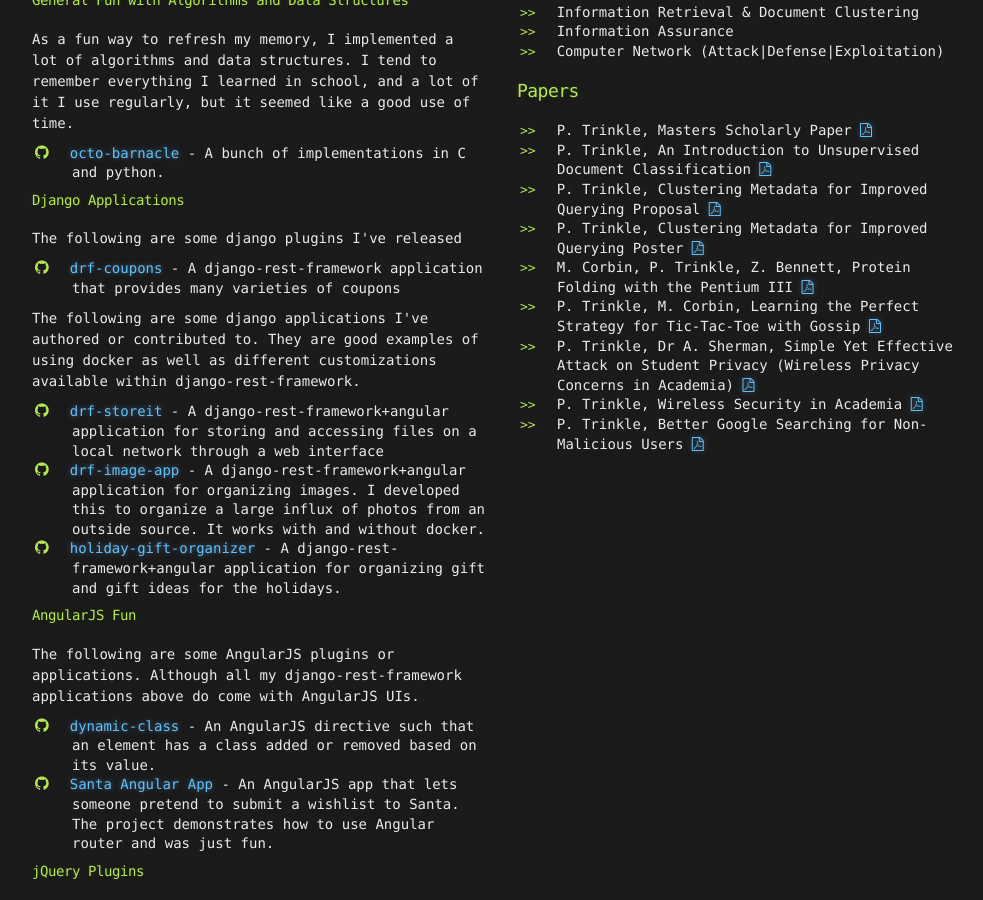
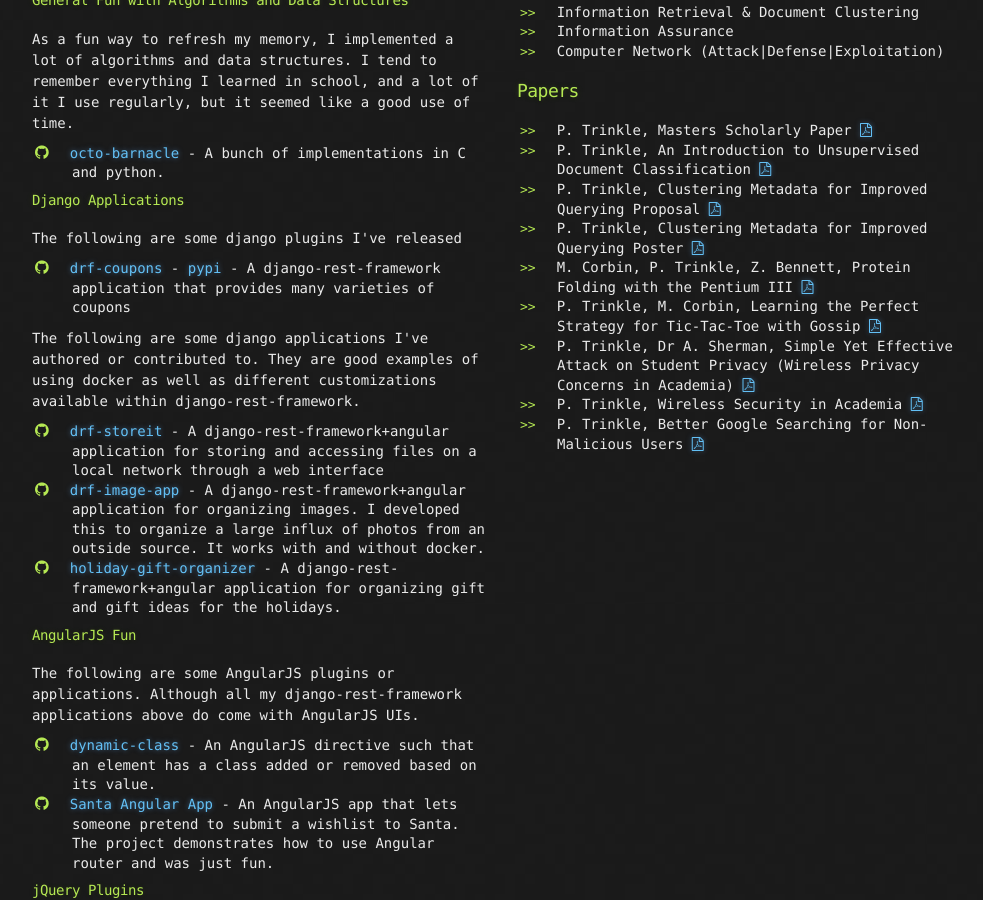
Before and after one commit to pstrinkle/pstrinkle.github.io, a Jekyll site: the page built from index.html, in a window 1280 px wide and 900 px high, scrolled down 461 px. Shown: the whole window, without its empty margins (138-1121 px from the left). Built offline with Jekyll 4.4.1, drawn with Linux system fonts in a browser that asks for light colours; nearby versions of some CDN libraries; comment, search, counter and statistics services are not loaded.

Commit message:
Update index.html

```diff
--- a/index.html
+++ b/index.html
@@ -30,7 +30,7 @@
   <h4>Django Applications</h4>
   <p>The following are some django plugins I've released</p>
   <ul class='github'>
-    <li><a href="https://github.com/pstrinkle/drf-coupons" target="_blank">drf-coupons</a> - A django-rest-framework application that provides many varieties of coupons</li>
+    <li><a href="https://github.com/pstrinkle/drf-coupons" target="_blank">drf-coupons</a> - <a href="https://pypi.python.org/pypi?%3Aaction=display&name=drf-coupons&version=1.0">pypi</a> - A django-rest-framework application that provides many varieties of coupons</li>
   </ul>
 
   <p>The following are some django applications I've authored or contributed to.  They are good examples of using docker as well as different customizations available within django-rest-framework.</p>
```
